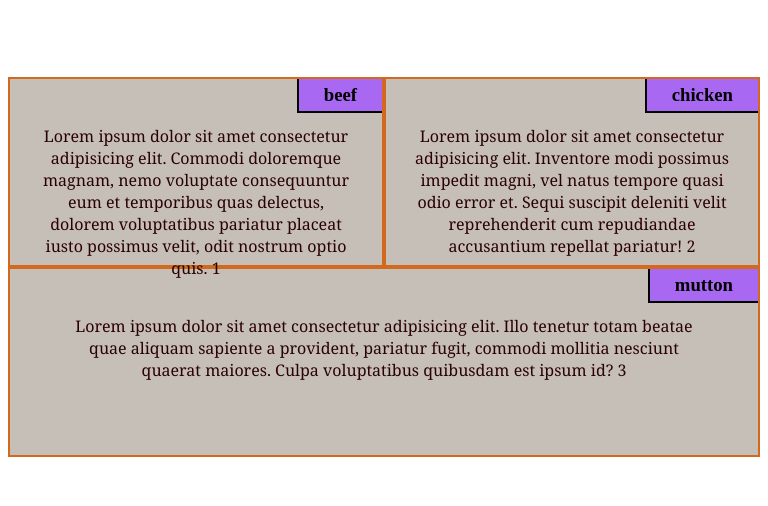
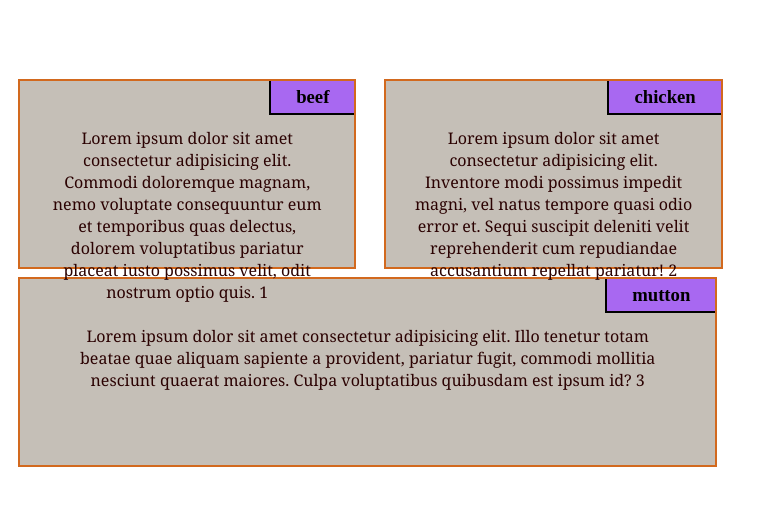
Before and after one commit to Mayeen4536/Coursera-WebDev-JohnHopkins, a plain HTML site: page module-2-assignment/index.html in a window 768 px wide. Shown: the part 62-568 px from the top of the page. Drawn offline with Linux system fonts and the light colour scheme.

Commit message:
Did some change in style

```diff
--- a/module-2-assignment/css/index.css
+++ b/module-2-assignment/css/index.css
@@ -39,7 +39,7 @@
     font-family:Georgia, 'Times New Roman', Times, serif;
     color: rgb(43, 2, 2);
     text-align: center;
-    padding: 30px 10px 10px 10px;
+    padding: 30px 10px 20px 10px;
     margin-bottom: 20px;
   }
 
@@ -50,6 +50,7 @@
       border-bottom: 2px solid black;
       display: inline-block;
       float: right;
+
       background-color: rgb(168, 104, 241);
   }
 
@@ -64,6 +65,7 @@
       float: left;
       border:2px solid chocolate;
       background-color: rgb(197, 191, 183);
+      margin: 2px 15px 2px 5px;
 
     }
     .col-lg-1 {
@@ -76,7 +78,7 @@
       width: 25%;
     }
     .col-lg-4 {
-      width: 33.33%;
+      width: 30%;
 
     }
     .col-lg-5 {
@@ -111,6 +113,9 @@
       float: left;
       border:2px solid chocolate;
       background-color: rgb(197, 191, 183);
+      width: 20%;
+      margin: 2px 18px 6px 10px;
+
 
     }
     .col-md-1 {
@@ -129,7 +134,7 @@
       width: 41.66%;
     }
     .col-md-6 {
-      width: 50%;
+      width: 45%;
 
     }
     .col-md-7 {
@@ -148,7 +153,7 @@
       width: 91.66%;
     }
     .col-md-12 {
-      width: 100%;
+      width: 93%;
 
     }
   }
@@ -158,6 +163,7 @@
       float: left;
       border:2px solid chocolate;
       background-color: rgb(197, 191, 183);
+      margin-bottom: 8px;
 
     }
     .col-sm-1 {
```
